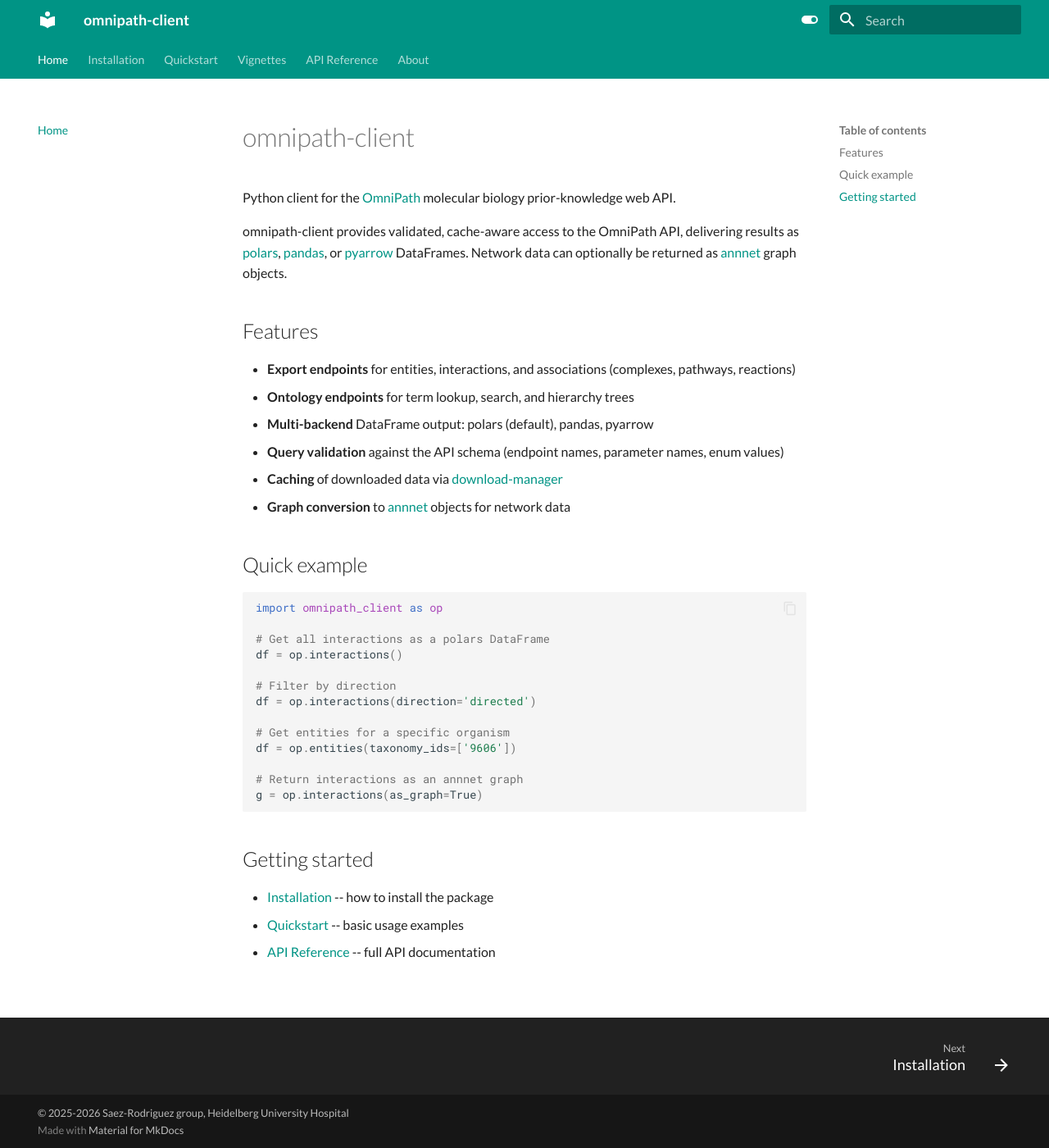
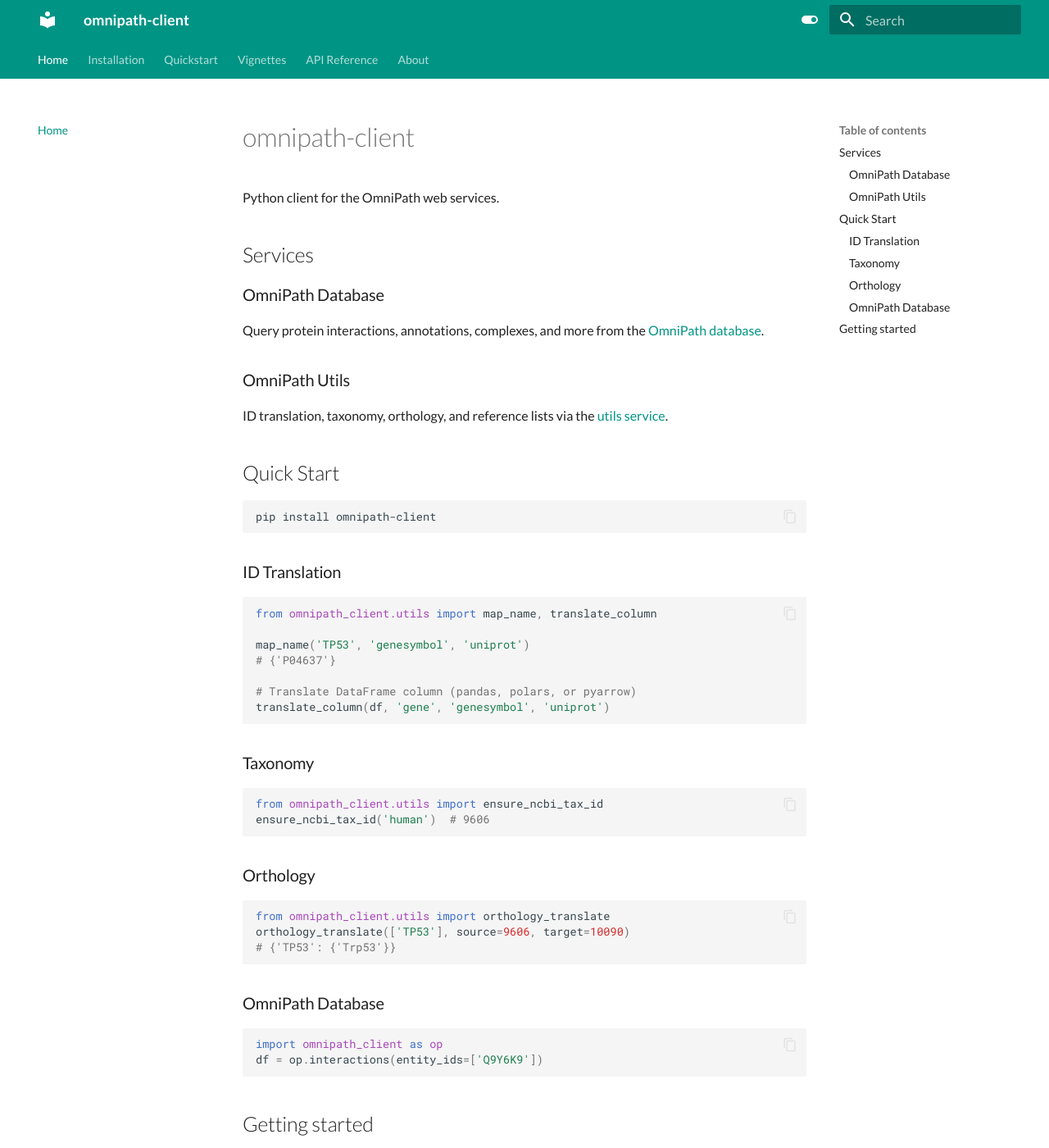
Before and after one commit to saezlab/omnipath-client, an MkDocs documentation site: the page built from docs/index.md, in a window 1280 px wide and 1400 px high. Shown: the whole window at 82% size. Built offline with MkDocs 1.6.1 and Material for MkDocs 9.7.7, drawn with Linux system fonts in a browser that asks for light colours.

Commit message:
Add comprehensive utils tests and document utils service in README/docs
Co-Authored-By: Claude Opus 4.6 (1M context) <noreply@anthropic.com>

````diff
--- a/docs/index.md
+++ b/docs/index.md
@@ -1,44 +1,51 @@
 # omnipath-client
 
-Python client for the [OmniPath](https://omnipathdb.org/) molecular biology
-prior-knowledge web API.
+Python client for the OmniPath web services.
 
-omnipath-client provides validated, cache-aware access to the OmniPath API,
-delivering results as [polars](https://pola.rs/),
-[pandas](https://pandas.pydata.org/), or
-[pyarrow](https://arrow.apache.org/docs/python/) DataFrames. Network data
-can optionally be returned as [annnet](https://github.com/saezlab/annnet)
-graph objects.
+## Services
 
-## Features
+### OmniPath Database
+Query protein interactions, annotations, complexes, and more from the
+[OmniPath database](https://omnipathdb.org).
 
-- **Export endpoints** for entities, interactions, and associations (complexes,
-  pathways, reactions)
-- **Ontology endpoints** for term lookup, search, and hierarchy trees
-- **Multi-backend** DataFrame output: polars (default), pandas, pyarrow
-- **Query validation** against the API schema (endpoint names, parameter names,
-  enum values)
-- **Caching** of downloaded data via
-  [download-manager](https://github.com/saezlab/download-manager)
-- **Graph conversion** to [annnet](https://github.com/saezlab/annnet) objects
-  for network data
+### OmniPath Utils
+ID translation, taxonomy, orthology, and reference lists via the
+[utils service](https://utils.omnipathdb.org).
 
-## Quick example
+## Quick Start
 
+```bash
+pip install omnipath-client
+```
+
+### ID Translation
+```python
+from omnipath_client.utils import map_name, translate_column
+
+map_name('TP53', 'genesymbol', 'uniprot')
+# {'P04637'}
+
+# Translate DataFrame column (pandas, polars, or pyarrow)
+translate_column(df, 'gene', 'genesymbol', 'uniprot')
+```
+
+### Taxonomy
+```python
+from omnipath_client.utils import ensure_ncbi_tax_id
+ensure_ncbi_tax_id('human')  # 9606
+```
+
+### Orthology
+```python
+from omnipath_client.utils import orthology_translate
+orthology_translate(['TP53'], source=9606, target=10090)
+# {'TP53': {'Trp53'}}
+```
+
+### OmniPath Database
 ```python
 import omnipath_client as op
-
-# Get all interactions as a polars DataFrame
-df = op.interactions()
-
-# Filter by direction
-df = op.interactions(direction='directed')
-
-# Get entities for a specific organism
-df = op.entities(taxonomy_ids=['9606'])
-
-# Return interactions as an annnet graph
-g = op.interactions(as_graph=True)
+df = op.interactions(entity_ids=['Q9Y6K9'])
 ```
 
 ## Getting started
````
Also changed, not shown: README.md (+26 -0 lines), 1 other file.
